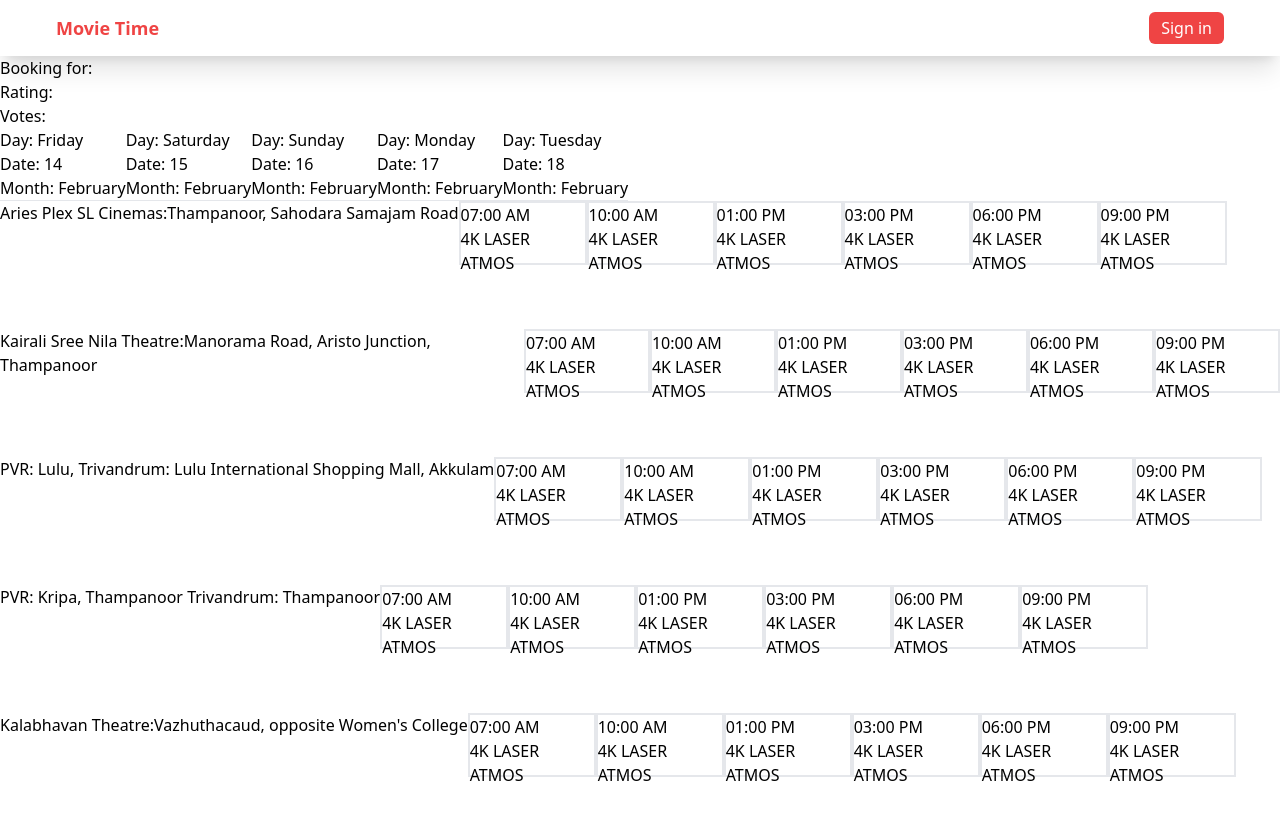
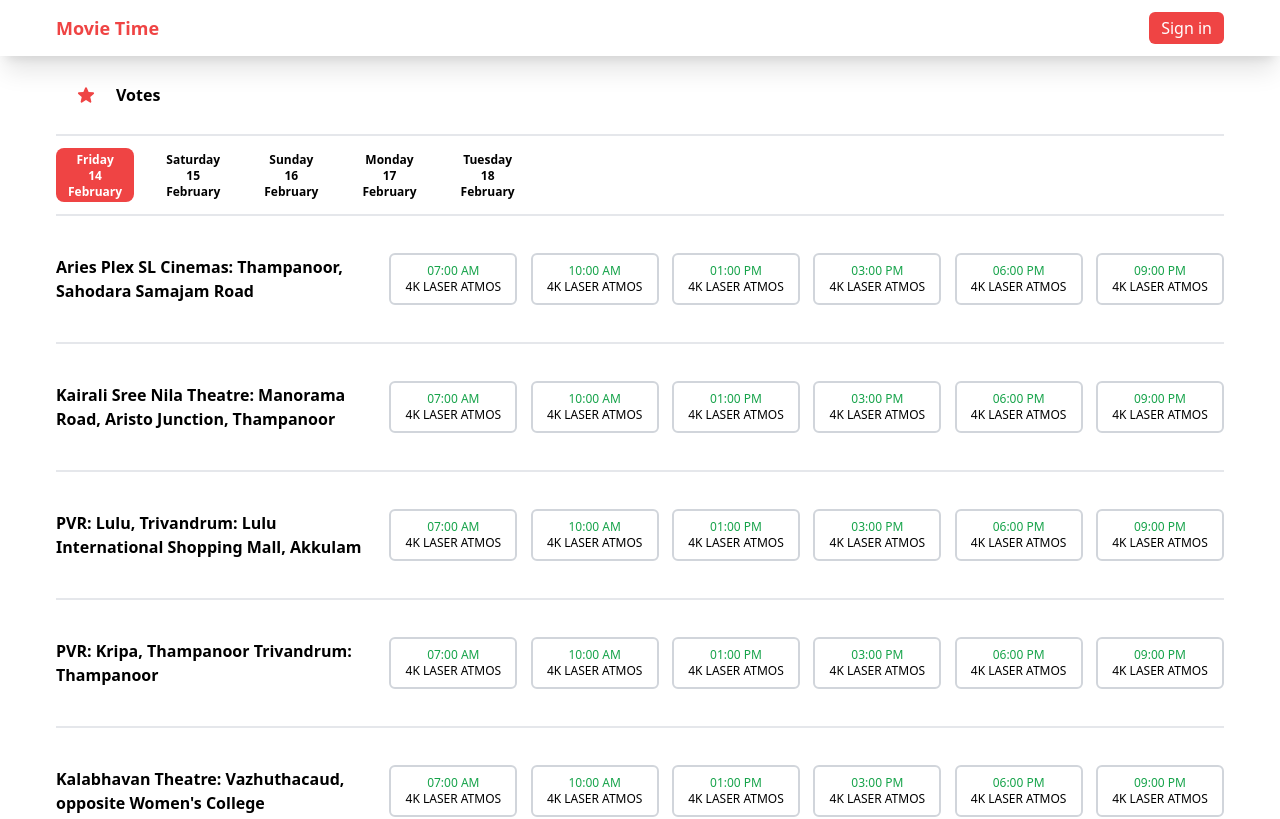
Before and after one commit to vijitha-experion/MovieBooking, a React (Create React App) app in the folder my-app/: page /booking in a window 1280 px wide. Shown: the top 819 px of the page. Built offline with nearby package versions, Linux system fonts and the light colour scheme; the HTML template or start-up script is replaced by a standard one.

Commit message:
feature/booking

```diff
--- a/my-app/src/Features/Booking/intex.tsx
+++ b/my-app/src/Features/Booking/intex.tsx
@@ -1,53 +1,80 @@
-import { ReactElement } from "react";
+import { ReactElement, useState } from "react";
 import { useLocation, useNavigate } from "react-router-dom";
 import dayjs from "dayjs";
 
+import { StarIcon } from "@heroicons/react/16/solid";
+
 import { Theatre } from "../../data";
 import { times } from "../../data";
+import { Theatres } from "./types/theatre";
+import { Times } from "./types/theatre";
 
 export function Booking(): ReactElement {
   const location = useLocation();
   const movie = location.state?.movie;
   const navigate = useNavigate();
-  function seatSelect() {
-    navigate("/seatSelect");
+
+  const [selectedIndex, setSelectedIndex] = useState(0);
+
+  function seatSelect(item: Theatres, data: Times) {
+    navigate("/seatSelect", { state: { theatre: item, time: data } });
+  }
+
+  function selectDay(index: number) {
+    setSelectedIndex(index);
   }
 
   return (
-    <>
-      <h2>Booking for: {movie?.image}</h2>
-      <p>Rating: {movie?.rating}</p>
-      <p>Votes: {movie?.votes}</p>
-      <div className="flex">
+    <div className="pl-14 mr-14">
+      <div className="h-20 w-full flex items-center border-b-2 gap-5 font-semibold">
+        <h2 className="text-2xl">{movie?.movie}</h2>
+        <p className="flex gap-1 items-center">
+          {" "}
+          <StarIcon className="h-5 w-5 fill-red-500" />
+          {movie?.rating}
+        </p>
+        <p>{movie?.votes} Votes</p>
+      </div>
+      <div className="flex py-3 gap-5 h-20 border-b-2">
         {[...Array(5)].map((_, index) => {
           const futureDate = dayjs().add(index, "day");
           return (
-            <div key={index}>
-              <p>Day: {futureDate.format("dddd")}</p>
-              <p>Date: {futureDate.format("D")}</p>
-              <p>Month: {futureDate.format("MMMM")}</p>
-              <hr />
+            <div
+              key={index}
+              className={`rounded-lg text-xs px-3 py-1 font-semibold cursor-pointer ${
+                selectedIndex === index ? "bg-red-500 text-white" : "text-black"
+              }`}
+              onClick={() => selectDay(index)}
+            >
+              <p className="flex justify-center">{futureDate.format("dddd")}</p>
+              <p className="flex justify-center">{futureDate.format("D")}</p>
+              <p className="flex justify-center">{futureDate.format("MMMM")}</p>
             </div>
           );
         })}
       </div>
       {Theatre.map((item) => (
-        <div className="w-full h-32 flex" key={item.id}>
-          <p>
-            {item.Theatre}:{item.location}
+        <div
+          className="w-full h-32 flex border-b-2 items-center justify-between"
+          key={item.id}
+        >
+          <p className="w-80 font-semibold">
+            {item.Theatre}: {item.location}
           </p>
           {times.map((data) => (
             <div
-              className="border-2 w-32 h-16"
+              className="border-2 border-gray-300 w-32 px-2 py-2 rounded-md text-xs cursor-pointer"
               key={data.id}
-              onClick={seatSelect}
+              onClick={() => seatSelect(item, data)}
             >
-              <p>{data.time}</p>
-              <p>{data.type}</p>
+              <p className="flex justify-center items-center text-green-600">
+                {data.time}
+              </p>
+              <p className="flex justify-center items-center">{data.type}</p>
             </div>
           ))}
         </div>
       ))}
-    </>
+    </div>
   );
 }
--- a/my-app/src/Features/Home/intex.tsx
+++ b/my-app/src/Features/Home/intex.tsx
@@ -5,7 +5,7 @@
 
 import { movies } from "../../data";
 
-import { MovieItem } from "./types/type";
+import { MovieItem } from "./types/movie";
 export function Home(): ReactElement {
   const navigate = useNavigate();
 
@@ -18,7 +18,7 @@
       {movies.map((item) => (
         <div
           key={item.id}
-          className="w-52 m-4 rounded-lg shadow-md"
+          className="w-52 m-4 rounded-lg shadow-md cursor-pointer"
           onClick={() => goToBooking(item)}
         >
           <img
```
Also changed, not shown: my-app/src/Features/Booking/types/theatre.d.ts (added, +11 -0 lines), my-app/src/Features/Home/types/movie.d.ts (renamed from my-app/src/Features/Home/types/type.d.ts).
